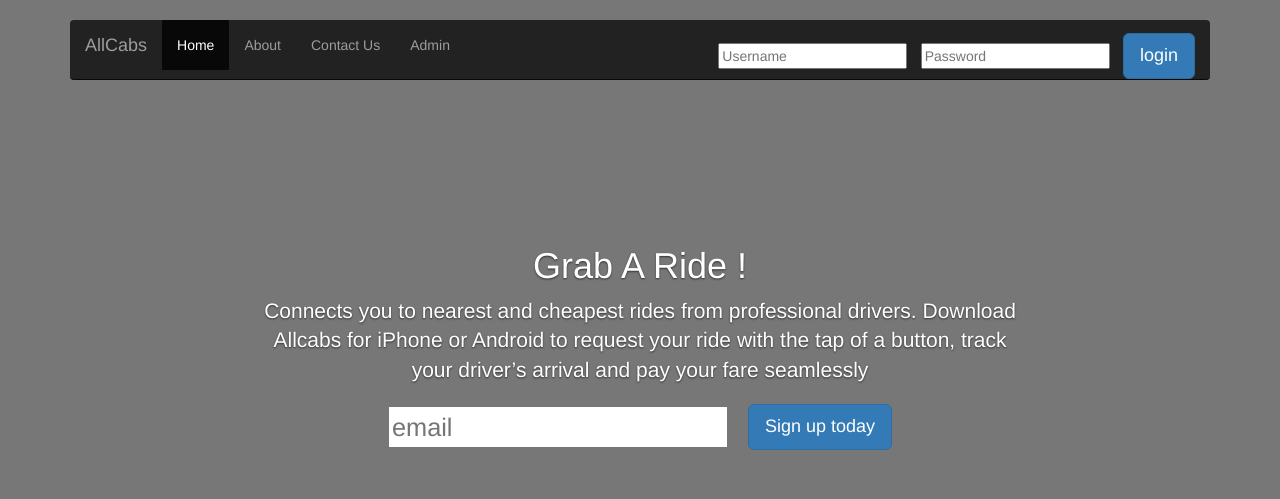
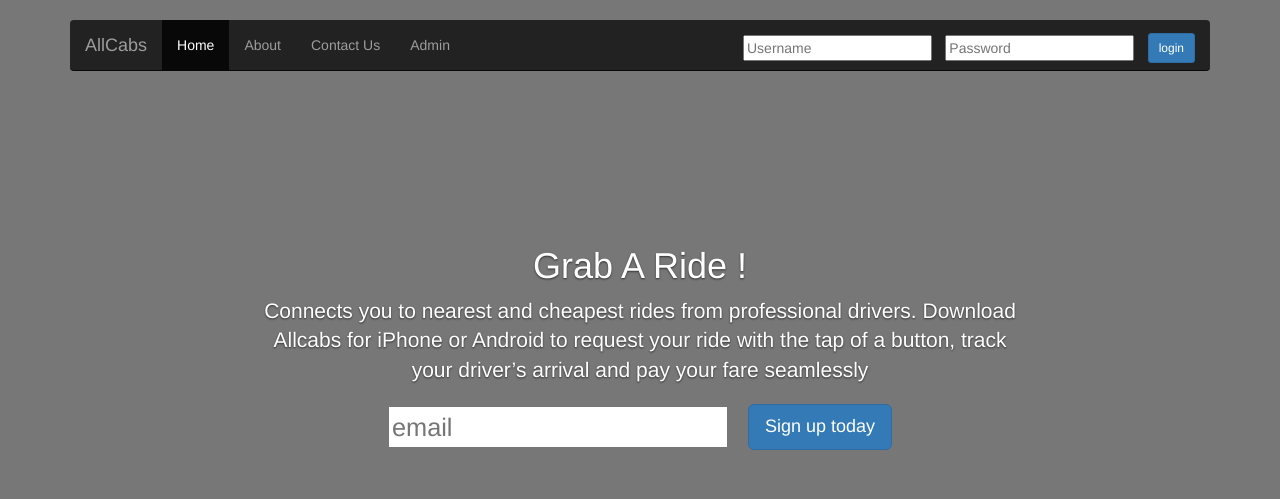
Before and after one commit to nuvention-web/AwesomeSauce, a CodeIgniter app: page /index.php/welcome/index in a window 1280 px wide. Shown: the top 499 px of the page. Run offline with CodeIgniter, Linux system fonts and the light colour scheme; some libraries are stand-ins or nearby versions.

Commit message:
Made login button smaller

```diff
--- a/WebApp/application/views/welcome_message.php
+++ b/WebApp/application/views/welcome_message.php
@@ -56,7 +56,7 @@
     			<form id="form1">
                         <td style="padding-right:10pt;padding-top:10pt"><input type="text" placeholder="Username" /></td>
                         <td style="padding-right:10pt;padding-top:10pt"><input type="password" placeholder="Password" /></td>
-                        <td class="navbar-collapse collapse" style="padding-top:10pt" ><input class="btn btn-lg btn-primary" type="submit" value="login" href="login"></td></form>
+                        <td class="navbar-collapse collapse" style="padding-top:10pt" ><input class="btn btn-sm btn-primary" type="submit" value="login" href="login"></td></form>
                     </tr>
                 </table>
 
```
